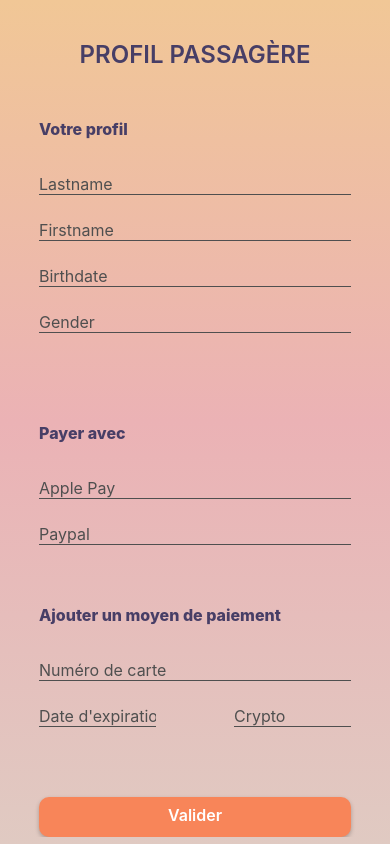
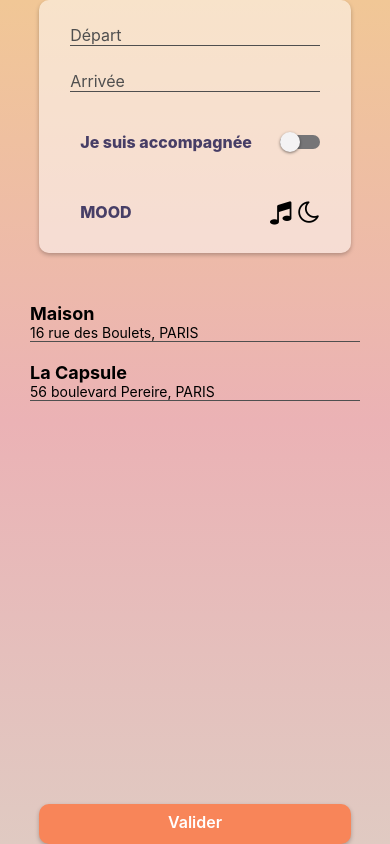
Before and after one commit to dennis-klns/Huguette-Front, a React Native app: screen /Search in a window 390 px wide. Built offline with nearby package versions, Linux system fonts and the light colour scheme.

Commit message:
searchScreen WIP - add autocomplete Google

```diff
--- a/App.js
+++ b/App.js
@@ -52,8 +52,8 @@ export default function App() {
       <NavigationContainer>
         <Stack.Navigator screenOptions={{ headerShown: false }}>
           <Stack.Screen name="Home" component={HomeScreen} />
-          <Stack.Screen name="SignIn" component={SignUpScreen} />
-          <Stack.Screen name="SignInUser" component={SignUpUserScreen} />
+          <Stack.Screen name="SignUp" component={SignUpScreen} />
+          <Stack.Screen name="SignUpUser" component={SignUpUserScreen} />
           <Stack.Screen name="Search" component={SearchScreen} />
           <Stack.Screen name="TabNavigator" component={TabNavigator} />
         </Stack.Navigator>
--- a/package.json
+++ b/package.json
@@ -9,6 +9,9 @@
     "web": "expo start --web"
   },
   "dependencies": {
+    "@fortawesome/fontawesome-svg-core": "^6.5.1",
+    "@fortawesome/free-solid-svg-icons": "^6.5.1",
+    "@fortawesome/react-fontawesome": "^0.2.0",
     "@react-navigation/bottom-tabs": "6",
     "@react-navigation/native": "6",
     "@react-navigation/native-stack": "6",
--- a/reducers/user.js
+++ b/reducers/user.js
@@ -1,7 +1,11 @@
 import { createSlice } from '@reduxjs/toolkit';
 
 const initialState = {
-  value: { token: null, username: null },
+  value: {
+    token: null,
+    email: null,
+    addresses: []
+  },
 };
 
 export const userSlice = createSlice({
@@ -10,12 +14,15 @@ export const userSlice = createSlice({
   reducers: {
     login: (state, action) => {
       state.value.token = action.payload.token;
-      state.value.username = action.payload.username;
+      state.value.email = action.payload.email;
     },
     logout: (state) => {
       state.value.token = null;
-      state.value.username = null;
+      state.value.email= null;
     },
+    addAddresses: (state, action) => {
+      state.value.addresses.push(action.payload)
+    }
   },
 });
 
--- a/screens/ProfileScreen.js
+++ b/screens/ProfileScreen.js
@@ -11,7 +11,7 @@ import {
   export default function ProfileScreen({ navigation }) {
 
     const handleSignIn = () => {
-        navigation.navigate('TabNavigator', { screen: 'SignIn' });
+        navigation.navigate('Search');
 
     }
 
--- a/screens/SearchScreen.js
+++ b/screens/SearchScreen.js
@@ -8,69 +8,116 @@ import {
     Platform,
     ScrollView,
     SafeAreaView,
+    Switch,
+    Dimensions,
 } from 'react-native';
 import { LinearGradient } from "expo-linear-gradient";
-import { useState } from 'react'
+import FontAwesome from 'react-native-vector-icons/FontAwesome';
+
+import { useState } from 'react';
+import { useSelector } from 'react-redux';
 
 
 export default function SearchScreen({ navigation }) {
 
-    const [lastname, setLastname] = useState('')
-    const [firstname, setFirstname] = useState('')
-    const [birthdate, setBirthdate] = useState('')
-    const [gender, setGender] = useState('')
+    const [departure, setDeparture] = useState('')
+    const [arrival, setArrival] = useState('')
+    const [isAccompanied, setIsAccompanied] = useState(false)
+    const toggleSwitch = () => setIsAccompanied(previousState => !previousState);
 
-    const [cardNumber, setCardNumber] = useState('')
-    const [expdate, setExpdate] = useState('')
-    const [crypto, setCrypto] = useState('')
+    const [mood, setMood] = useState(false)
+    const [music, setMusic] = useState(false)
+
+    const user = useSelector((state) => state.user.value);
+
+    const addressesList = [
+        {
+            name: 'Maison',
+            address: '16 rue des Boulets, PARIS'
+        },
+        {
+            name: 'La Capsule',
+            address: '56 boulevard Pereire, PARIS'
+        }
+    ]
+
+
+    const changeMood = () => {
+        setMood(previousState => !previousState)
+    }
+
+    const changeMusic = () => {
+        setMusic(previousState => !previousState)
+    }
+
 
     const handleValidate = () => {
-        navigation.navigate('TabNavigator', {screen: 'Map'});
+        navigation.navigate('TabNavigator', { screen: 'Map' });
+    }
 
+    let iconStyleMusic = {};
+    let iconStyleMood = {};
+    if (music) {
+        iconStyleMusic = { 'color': '#F88559' };
     }
+
+    if (mood) {
+        iconStyleMood = { 'color': '#F88559' }
+    }
+
+
+    const addresses = addressesList.map((data, i) => {
+        return (
+            <View key={i} style={styles.addresses}>
+
+                    <Text style={styles.name}>{data.name}</Text>
+                    <Text>{data.address}</Text>
+
+            </View>
+        )
+
+
+    });
 
     return (
 
         <LinearGradient colors={['#F1C796', '#EBB2B5', '#E0CAC2']} style={styles.linearGradient}>
-            <SafeAreaView>
-                <ScrollView contentContainerStyle={styles.scrollView}>
-                    <KeyboardAvoidingView style={styles.container} behavior={Platform.OS === 'ios' ? 'padding' : 'height'}>
-
-                        <Text style={styles.title}>PROFIL PASSAGÈRE</Text>
+            <SafeAreaView style={styles.container}>
 
                 <View style={styles.profile}>
-                            <Text style={styles.text}>Votre profil</Text>
-                            <TextInput placeholder="Lastname" onChangeText={(value) => setLastname(value)} value={lastname} style={styles.input} />
-                            <TextInput placeholder="Firstname" onChangeText={(value) => setFirstname(value)} value={firstname} style={styles.input} />
-                            <TextInput placeholder="Birthdate" onChangeText={(value) => setBirthdate(value)} value={birthdate} style={styles.input} />
-                            <TextInput placeholder="Gender" onChangeText={(value) => setGender(value)} value={gender} style={styles.input} />
+
+                    <TextInput placeholder="Départ" onChangeText={(value) => setDeparture(value)} value={departure} style={styles.input} />
+                    <TextInput placeholder="Arrivée" onChangeText={(value) => setArrival(value)} value={arrival} style={styles.input} />
+
+                    <View style={styles.isaccompanied}>
+                        <Text style={styles.text}>Je suis accompagnée</Text>
+                        <Switch
+                            trackColor={{ false: '#767577', true: '#81b0ff' }}
+                            thumbColor={isAccompanied ? '#f5dd4b' : '#f4f3f4'}
+                            ios_backgroundColor="#3e3e3e"
+                            onValueChange={toggleSwitch}
+                            value={isAccompanied}
+                        />
                     </View>
 
-                        <View style={styles.pay}>
-                            <Text style={styles.text}>Payer avec</Text>
-                            <TextInput placeholder="Apple Pay" style={styles.input} />
-                            <TextInput placeholder="Paypal" style={styles.input} />
+                    <View style={styles.mood}>
+                        <Text style={styles.text}>MOOD</Text>
+                        <View style={styles.icon}>
+                            <FontAwesome name='music' onPress={() => changeMusic()} size={25} style={iconStyleMusic} />
+                            <FontAwesome name='moon-o' onPress={() => changeMood()} size={25} style={iconStyleMood} />
+                        </View>
+                    </View>
                 </View>
 
-                        <View style={styles.paywith}>
-                            <Text style={styles.text}>Ajouter un moyen de paiement</Text>
-                            <TextInput placeholder="Numéro de carte" onChangeText={(value) => setCardNumber(value)} value={cardNumber} style={styles.input} />
-
-
-                            <View style={styles.halfinput}>
-                                <TextInput placeholder="Date d'expiration" onChangeText={(value) => setExpdate(value)} value={expdate} style={styles.smallinput} />
-                                <TextInput placeholder="Crypto" onChangeText={(value) => setCrypto(value)} value={crypto} style={styles.smallinput} />
-                            </View>
-                        </View>
+                <ScrollView contentContainerStyle={styles.scrollView}>
+                    {addresses}
+                </ScrollView>
 
 
                 <TouchableOpacity onPress={() => handleValidate()} style={styles.button} activeOpacity={0.8}>
                     <Text style={styles.textButton}>Valider</Text>
                 </TouchableOpacity>
 
-
-                    </KeyboardAvoidingView>
-                </ScrollView>
             </SafeAreaView>
         </LinearGradient>
     )
@@ -88,42 +135,28 @@ const styles = StyleSheet.create({
         justifyContent: 'center'
     },
 
-
-    title: {
-        width: '80%',
-        fontSize: 24,
-        fontWeight: '600',
-        textAlign: 'center',
-        color: '#473E66',
-        margin: 40,
-    },
-
-
-    profile: {
-        width: '100%',
-        alignItems: 'center',
-        marginBottom: 80,
-    },
-
-    pay: {
-        width: '100%',
-        alignItems: 'center',
-        marginBottom: 50,
-    },
-
-    paywith: {
-        width: '100%',
-        alignItems: 'center',
-        marginBottom: 50,
-    },
-
-
     text: {
         width: '80%',
         fontSize: 16,
         fontWeight: '800',
         color: '#473E66',
         margin: 10,
+    },
+
+    profile: {
+        width: '80%',
+        height: '30%',
+        alignItems: 'center',
+        backgroundColor: 'rgba(255, 255, 255, 0.5)',
+        borderRadius: 10,
+        shadowColor: '#000',
+        shadowOffset: {
+            width: 0,
+            height: 2,
+        },
+        shadowOpacity: 0.25,
+        shadowRadius: 4,
+        elevation: 5,
     },
 
     input: {
@@ -135,24 +168,47 @@ const styles = StyleSheet.create({
         color: '#4F4F4F',
     },
 
-    halfinput : {
-        width: '100%',
-        display: 'flex',
+    isaccompanied: {
         flexDirection: 'row',
-        justifyContent: 'space-around'
+        alignItems: 'center',
+        justifyContent: 'center',
+        width: '80%',
+        marginTop: 30,
+    },
+
+    mood: {
+        flexDirection: 'row',
+        alignItems: 'center',
+        justifyContent: 'center',
+        width: '80%',
+        marginTop: 30,
+    },
+
+    icon: {
+        flexDirection: 'row',
+        justifyContent: 'space-between',
+        width: '20%',
 
     },
 
-    smallinput: {
-        width: '30%',
-        marginTop: 25,
+    addresses: {
+        marginTop: 20,
+        color: '#000',
         borderBottomColor: '#4F4F4F',
         borderBottomWidth: 1,
-        fontSize: 16,
-        color: '#4F4F4F',
 
     },
 
+    scrollView: {
+        width: Dimensions.get('window').width,
+        padding: 30,
+    },
+
+
+    name: {
+        fontSize: 18,
+        fontWeight: '700',
+    },
 
     button: {
         height: 40,
--- a/screens/SignUpScreen.js
+++ b/screens/SignUpScreen.js
@@ -8,7 +8,7 @@ import {
   import { LinearGradient } from "expo-linear-gradient";
 
 
-  export default function SignInScreen({ navigation }) {
+  export default function SignUpScreen({ navigation }) {
 
       const handleSignUpUser = () => {
           navigation.navigate('SignUpUser');
```
Also changed, not shown: 1 other file (tests, documents, lock files or other folders). Lines whose indentation alone changed are shown as unchanged.
